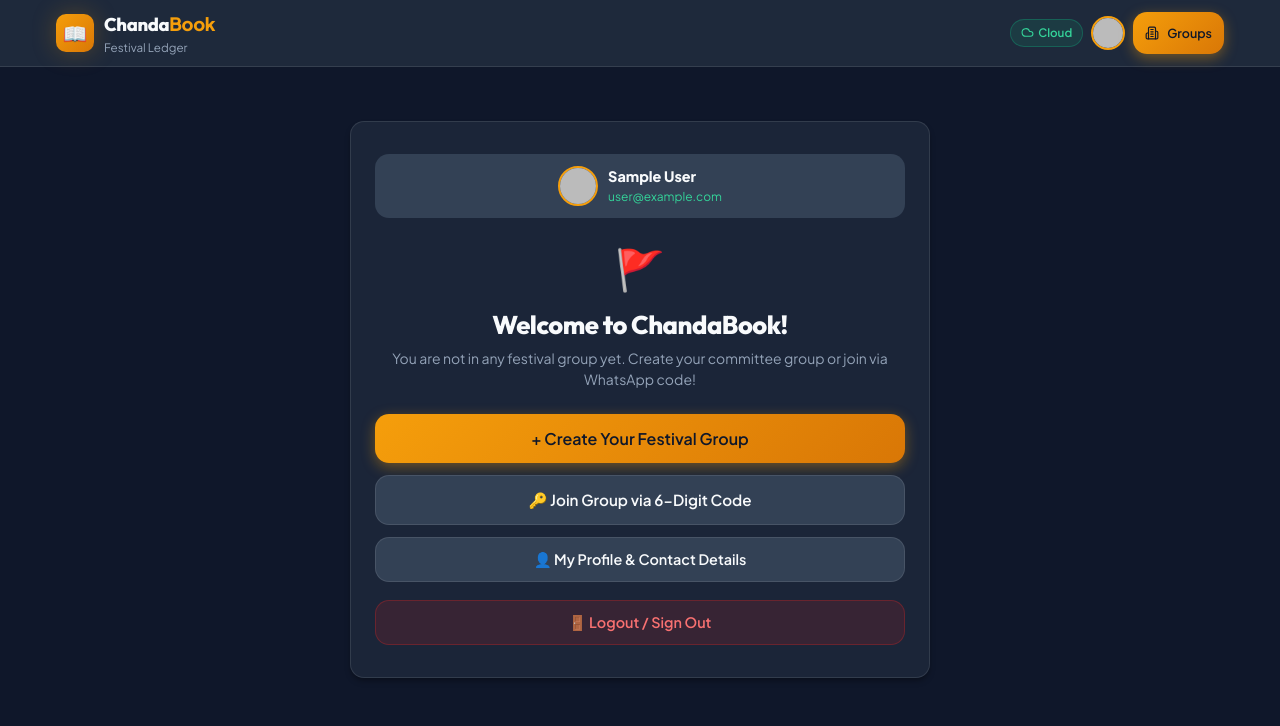
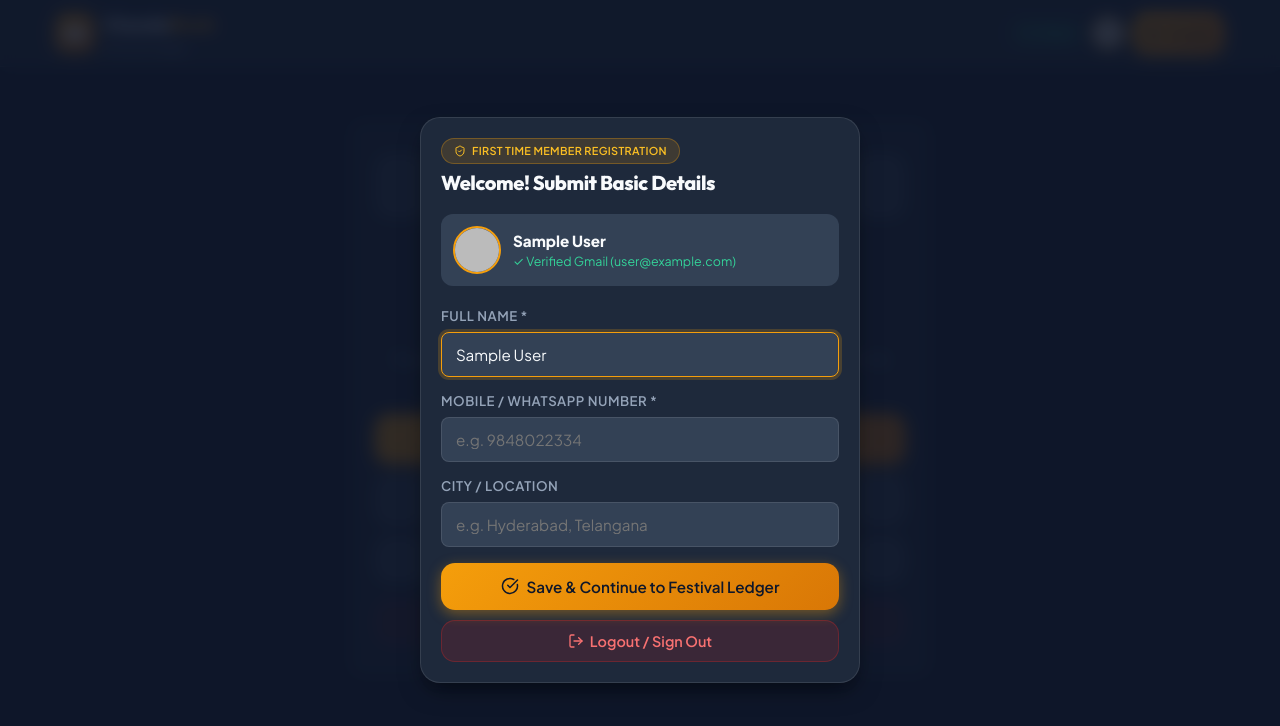
Before and after one commit to ganesh379/chandabook, a React (Vite) app: page / in a window 1280 px wide. Shown: the top 726 px of the page. Built offline with nearby package versions, Linux system fonts and the light colour scheme; no server answers; sample sign-in values are in the browser's storage; the HTML template or start-up script is replaced by a standard one.

Commit message:
Enforce first-time new member profile submission onboarding upon Google login

```diff
--- a/src/App.jsx
+++ b/src/App.jsx
@@ -41,6 +41,7 @@ export default function App() {
   const [showVolunteerModal, setShowVolunteerModal] = useState(false);
   const [autoOpenExpenseModal, setAutoOpenExpenseModal] = useState(false);
   const [showProfileModal, setShowProfileModal] = useState(false);
+  const [isFirstTimeProfile, setIsFirstTimeProfile] = useState(false);
 
   // Modals state
   const [showAddChanda, setShowAddChanda] = useState(false);
@@ -75,6 +76,16 @@ export default function App() {
     }
   }, [allGroups]);
 
+  // Check if logged in user has completed basic profile
+  const checkMemberProfileCompletion = (user) => {
+    if (!user) return;
+    const profile = JSON.parse(localStorage.getItem('chandabook_user_profile') || '{}');
+    if (!profile.isProfileComplete || !profile.phone) {
+      setIsFirstTimeProfile(true);
+      setShowProfileModal(true);
+    }
+  };
+
   // Initialize Firebase and Listen to Auth state
   useEffect(() => {
     const db = initFirebase();
@@ -82,6 +93,9 @@ export default function App() {
 
     const unsubscribeAuth = subscribeToAuth((user) => {
       setCurrentUser(user);
+      if (user) {
+        checkMemberProfileCompletion(user);
+      }
     });
 
     const handleBeforeInstall = (e) => {
@@ -127,6 +141,7 @@ export default function App() {
       const result = await signInWithGoogle();
       if (result?.user) {
         setCurrentUser(result.user);
+        checkMemberProfileCompletion(result.user);
         setActiveTab('dashboard');
       }
     } catch (err) {
@@ -326,7 +341,7 @@ export default function App() {
             groupsList={groupsList}
           />
         ) : !activeGroup ? (
-          /* NO ACTIVE GROUP LANDING SCREEN - NOW WITH PROFILE & LOGOUT BUTTONS */
+          /* NO ACTIVE GROUP LANDING SCREEN */
           <div style={{ maxWidth: '580px', margin: '30px auto', textAlign: 'center', display: 'flex', flexDirection: 'column', gap: '20px' }}>
             <div className="glass-card" style={{ padding: '32px 24px' }}>
               {currentUser && (
@@ -382,7 +397,10 @@ export default function App() {
                 </button>
 
                 <button
-                  onClick={() => setShowProfileModal(true)}
+                  onClick={() => {
+                    setIsFirstTimeProfile(false);
+                    setShowProfileModal(true);
+                  }}
                   className="btn btn-secondary"
                   style={{ padding: '12px', fontSize: '0.9rem', width: '100%', gap: '6px' }}
                 >
@@ -492,6 +510,7 @@ export default function App() {
           currentUser={currentUser}
           onLogout={handleLogout}
           onClose={() => setShowProfileModal(false)}
+          isFirstTime={isFirstTimeProfile}
         />
       )}
 
--- a/src/components/UserProfileModal.jsx
+++ b/src/components/UserProfileModal.jsx
@@ -1,7 +1,8 @@
 import React, { useState } from 'react';
-import { User, Phone, MapPin, Save, X, LogOut } from 'lucide-react';
+import { User, Phone, MapPin, Save, X, LogOut, CheckCircle, ShieldCheck } from 'lucide-react';
+import confetti from 'canvas-confetti';
 
-export default function UserProfileModal({ currentUser, onLogout, onClose }) {
+export default function UserProfileModal({ currentUser, onLogout, onClose, isFirstTime = false }) {
   const savedProfile = JSON.parse(localStorage.getItem('chandabook_user_profile') || '{}');
 
   const [fullName, setFullName] = useState(savedProfile.fullName || currentUser?.displayName || '');
@@ -11,27 +12,46 @@ export default function UserProfileModal({ currentUser, onLogout, onClose }) {
 
   const handleSave = (e) => {
     e.preventDefault();
+    if (!fullName.trim() || !phone.trim()) {
+      alert("Please enter your Full Name and Mobile Number.");
+      return;
+    }
+
+    try {
+      confetti({ particleCount: 50, spread: 60, origin: { y: 0.6 } });
+    } catch (err) {}
+
     const updated = {
       fullName: fullName.trim(),
       phone: phone.trim(),
       city: city.trim(),
-      email: currentUser?.email || ''
+      email: currentUser?.email || '',
+      isProfileComplete: true
     };
 
     localStorage.setItem('chandabook_user_profile', JSON.stringify(updated));
-    setSavedMsg("Profile details saved successfully!");
+    setSavedMsg("Profile saved successfully!");
     setTimeout(() => {
       setSavedMsg('');
       onClose();
-    }, 1500);
+    }, 1200);
   };
 
   return (
-    <div className="modal-overlay" onClick={onClose}>
+    <div className="modal-overlay" onClick={isFirstTime ? undefined : onClose}>
       <div className="modal-container" style={{ maxWidth: '440px' }} onClick={e => e.stopPropagation()}>
         <div style={{ display: 'flex', justifyContent: 'space-between', alignItems: 'center', marginBottom: '16px' }}>
-          <h3 style={{ fontSize: '1.25rem', color: 'var(--text-main)', fontWeight: 800 }}>My User Profile & Settings</h3>
+          <div>
+            <span className="badge-pill badge-saffron" style={{ fontSize: '0.68rem', marginBottom: '4px' }}>
+              <ShieldCheck size={12} /> {isFirstTime ? 'First Time Member Registration' : 'My User Profile'}
+            </span>
+            <h3 style={{ fontSize: '1.25rem', color: 'var(--text-main)', fontWeight: 800 }}>
+              {isFirstTime ? 'Welcome! Submit Basic Details' : 'User Profile & Settings'}
+            </h3>
+          </div>
+          {!isFirstTime && (
             <button onClick={onClose} className="btn btn-secondary btn-icon"><X size={16} /></button>
+          )}
         </div>
 
         {/* Google User Identity Info */}
@@ -61,24 +81,27 @@ export default function UserProfileModal({ currentUser, onLogout, onClose }) {
 
         <form onSubmit={handleSave}>
           <div className="form-group">
-            <label className="form-label">Full Name</label>
+            <label className="form-label">Full Name *</label>
             <input
               type="text"
               className="form-input"
+              placeholder="e.g. Ramesh Kumar"
               value={fullName}
               onChange={e => setFullName(e.target.value)}
               required
+              autoFocus
             />
           </div>
 
           <div className="form-group">
-            <label className="form-label">Mobile / WhatsApp Number</label>
+            <label className="form-label">Mobile / WhatsApp Number *</label>
             <input
               type="tel"
               className="form-input"
               placeholder="e.g. 9848022334"
               value={phone}
               onChange={e => setPhone(e.target.value)}
+              required
             />
           </div>
 
@@ -100,10 +123,11 @@ export default function UserProfileModal({ currentUser, onLogout, onClose }) {
           )}
 
           <div style={{ display: 'flex', flexDirection: 'column', gap: '10px', marginTop: '16px' }}>
-            <button type="submit" className="btn btn-primary" style={{ padding: '12px', width: '100%', gap: '8px' }}>
-              <Save size={16} /> Save Profile Details
+            <button type="submit" className="btn btn-primary" style={{ padding: '14px', width: '100%', gap: '8px', fontSize: '0.95rem' }}>
+              <CheckCircle size={18} /> {isFirstTime ? 'Save & Continue to Festival Ledger' : 'Save Profile Details'}
             </button>
 
+            {onLogout && (
               <button
                 type="button"
                 onClick={() => {
@@ -115,6 +139,7 @@ export default function UserProfileModal({ currentUser, onLogout, onClose }) {
               >
                 <LogOut size={16} /> Logout / Sign Out
               </button>
+            )}
           </div>
         </form>
       </div>
```
Lines whose indentation alone changed are shown as unchanged.
